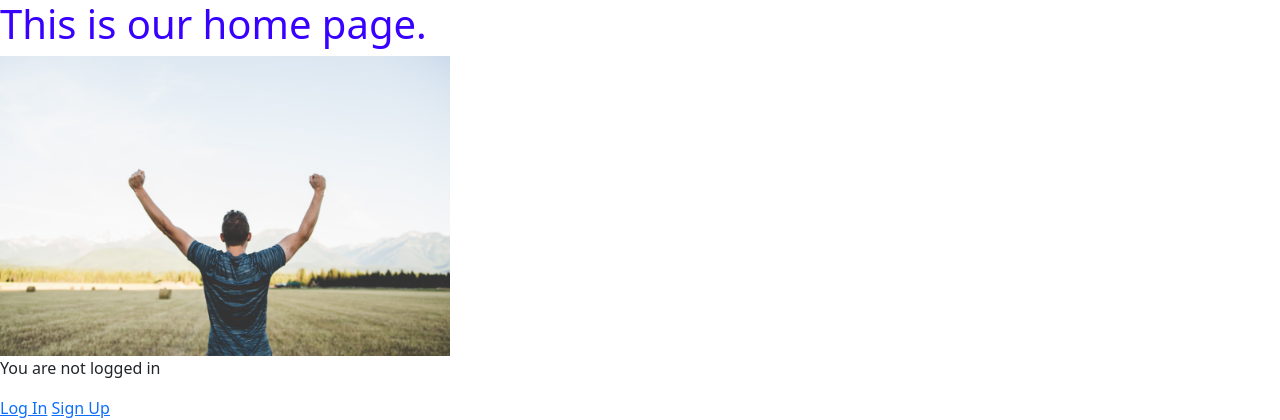
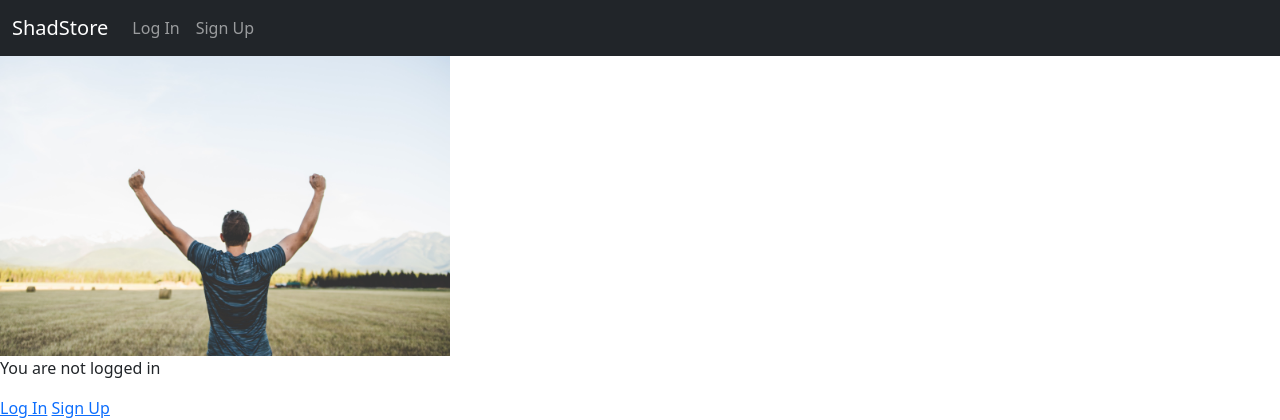
Before and after one commit to behshadrhp/ShadStore, a Django app: page / in a window 1280 px wide. Shown: the top 420 px of the page. Run offline with Django 4.2, Linux system fonts and the light colour scheme.

Commit message:
create: navbar

```diff
--- a/templates/main.html
+++ b/templates/main.html
@@ -11,6 +11,9 @@
 
 </head>
 <body>
+
+    {% include 'navbar.html' %}
+
     {% block content %}
 
     {% endblock %}
--- /dev/null
+++ b/templates/navbar.html
@@ -0,0 +1,24 @@
+<nav class="navbar navbar-expand-md navbar-dark fixed-top bg-dark">
+    <div class="container-fluid">
+        <a class="navbar-brand" href="{% url 'home' %}">ShadStore</a>
+        <button class="navbar-toggler" type="button" data-bs-toggle="collapse" data-bs-target="#navbarCollapse" aria-controls="navbarCollapse" aria-expanded="false" aria-label="Toggle navigation">
+            <span class="navbar-toggler-icon"></span>
+        </button>
+        <div class="collapse navbar-collapse" id="navbarCollapse">
+            <ul class="navbar-nav me-auto mb-2 mb-md-0">
+                {% if user.is_authenticated %}
+                    <li class="nav-item">
+                        <a class="nav-link" href="{% url 'logout' %}">Log Out</a>
+                    </li>
+                {% else %}
+                    <li class="nav-item">
+                        <a class="nav-link" href="{% url 'login' %}">Log In</a>
+                    </li>
+                    <li class="nav-item">
+                        <a class="nav-link" href="{% url 'signup' %}">Sign Up</a>
+                    </li>
+                {% endif %}
+            </ul>
+        </div>
+    </div>
+</nav>
```
